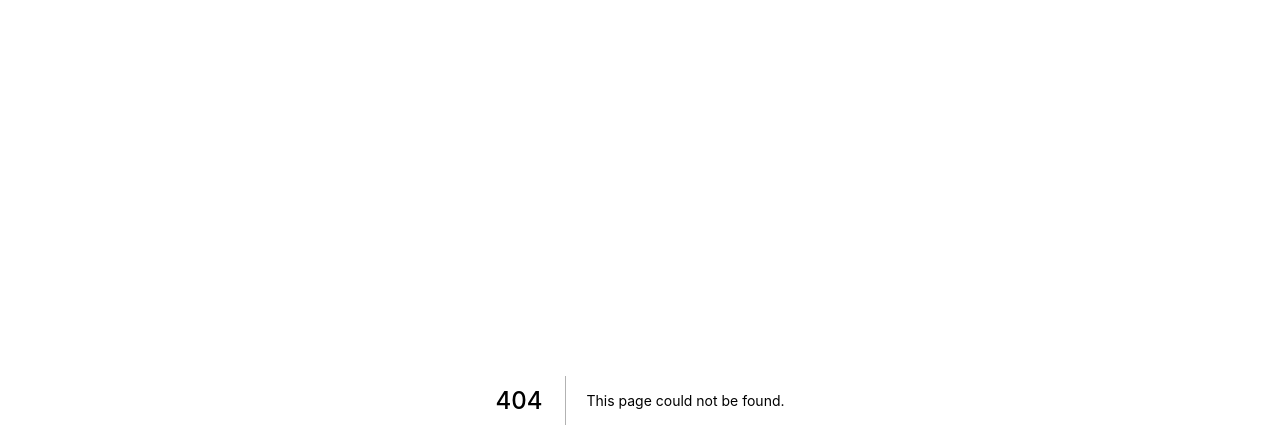
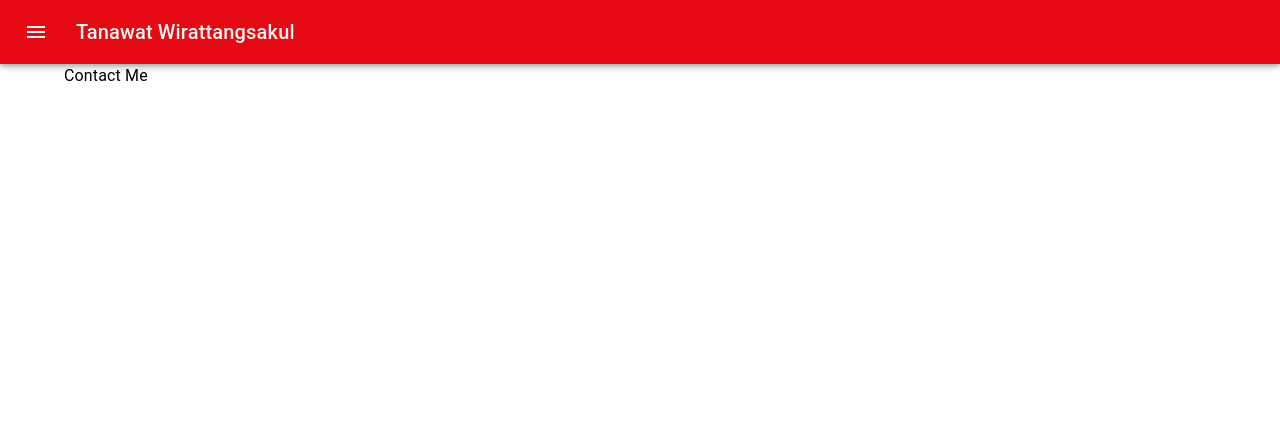
Before and after one commit to pangpondxd/portfolio-next-mui, a Next.js app: page /contact-me in a window 1280 px wide. Before the commit this address had no page. Shown: the top 448 px of the page. Built offline with nearby package versions, Linux system fonts and the light colour scheme.

Commit message:
feat: init project

```diff
--- /dev/null
+++ b/components/Navbar/index.js
@@ -0,0 +1,30 @@
+import MenuIcon from "@mui/icons-material/Menu";
+import AppBar from "@mui/material/AppBar";
+import Box from "@mui/material/Box";
+import IconButton from "@mui/material/IconButton";
+import Toolbar from "@mui/material/Toolbar";
+import Typography from "@mui/material/Typography";
+
+export default function Navbar() {
+  return (
+    <Box sx={{ flexGrow: 1 }}>
+      <AppBar position="static">
+        <Toolbar>
+          <IconButton
+            size="large"
+            edge="start"
+            color="inherit"
+            aria-label="menu"
+            sx={{ mr: 2 }}
+          >
+            <MenuIcon />
+          </IconButton>
+          <Typography variant="h6" component="div" sx={{ flexGrow: 1 }}>
+            Tanawat Wirattangsakul
+          </Typography>
+          {/* <Button color="inherit">Login</Button> */}
+        </Toolbar>
+      </AppBar>
+    </Box>
+  );
+}
--- /dev/null
+++ b/components/Page/index.js
@@ -0,0 +1,6 @@
+import { Box } from "@mui/material";
+import React from "react";
+
+export default function ContainerCustom(props) {
+  return <Box sx={{ minHeight: "100vh" }}>{props.children}</Box>;
+}
--- /dev/null
+++ b/jsconfig.json
@@ -0,0 +1,5 @@
+{
+    "compilerOptions": {
+        "baseUrl": "."
+    }
+}
--- a/package.json
+++ b/package.json
@@ -9,6 +9,11 @@
     "lint": "next lint"
   },
   "dependencies": {
+    "@emotion/react": "^11.10.0",
+    "@emotion/styled": "^11.10.0",
+    "@mui/icons-material": "^5.8.4",
+    "@mui/material": "^5.9.3",
+    "framer-motion": "^7.0.0",
     "next": "12.2.4",
     "react": "18.2.0",
     "react-dom": "18.2.0"
--- a/pages/_app.js
+++ b/pages/_app.js
@@ -1,7 +1,21 @@
-import '../styles/globals.css'
+import { GlobalStyles } from "@mui/material";
+import { ThemeProvider } from "@mui/material/styles";
+import Navbar from "components/Navbar";
+import ContainerCustom from "components/Page";
+import { theme } from "styles/theme";
+import "../styles/globals.css";
 
 function MyApp({ Component, pageProps }) {
-  return <Component {...pageProps} />
+  const styles = {};
+  return (
+    <ContainerCustom>
+      <ThemeProvider theme={theme}>
+        <GlobalStyles styles={styles} />
+        <Navbar />
+        <Component {...pageProps} />
+      </ThemeProvider>
+    </ContainerCustom>
+  );
 }
 
-export default MyApp
+export default MyApp;
--- /dev/null
+++ b/pages/contact-me.js
@@ -0,0 +1,11 @@
+import { Typography } from "@mui/material";
+import { Container } from "@mui/system";
+import React from "react";
+
+export default function ContactMe() {
+  return (
+    <Container>
+      <Typography>Contact Me</Typography>
+    </Container>
+  );
+}
--- /dev/null
+++ b/styles/theme.js
@@ -0,0 +1,18 @@
+import { createTheme } from "@mui/material";
+
+export const theme = createTheme({
+  palette: {
+    primary: {
+      main: "#E50914",
+      light: "#ffa726",
+      dark: "#BB1D24",
+      contrastText: "#F5F5F1",
+    },
+    secondary: {
+      main: "#f57c00",
+      light: "#ffa726",
+      dark: "#ef6c00",
+      contrastText: "rgba(0, 0, 0, 0.87)",
+    },
+  },
+});
```
Also changed, not shown: components/Loader/index.js (added, +12 -0 lines), pages/index.js (+14 -55 lines), 1 other file (tests, documents, lock files or other folders).
